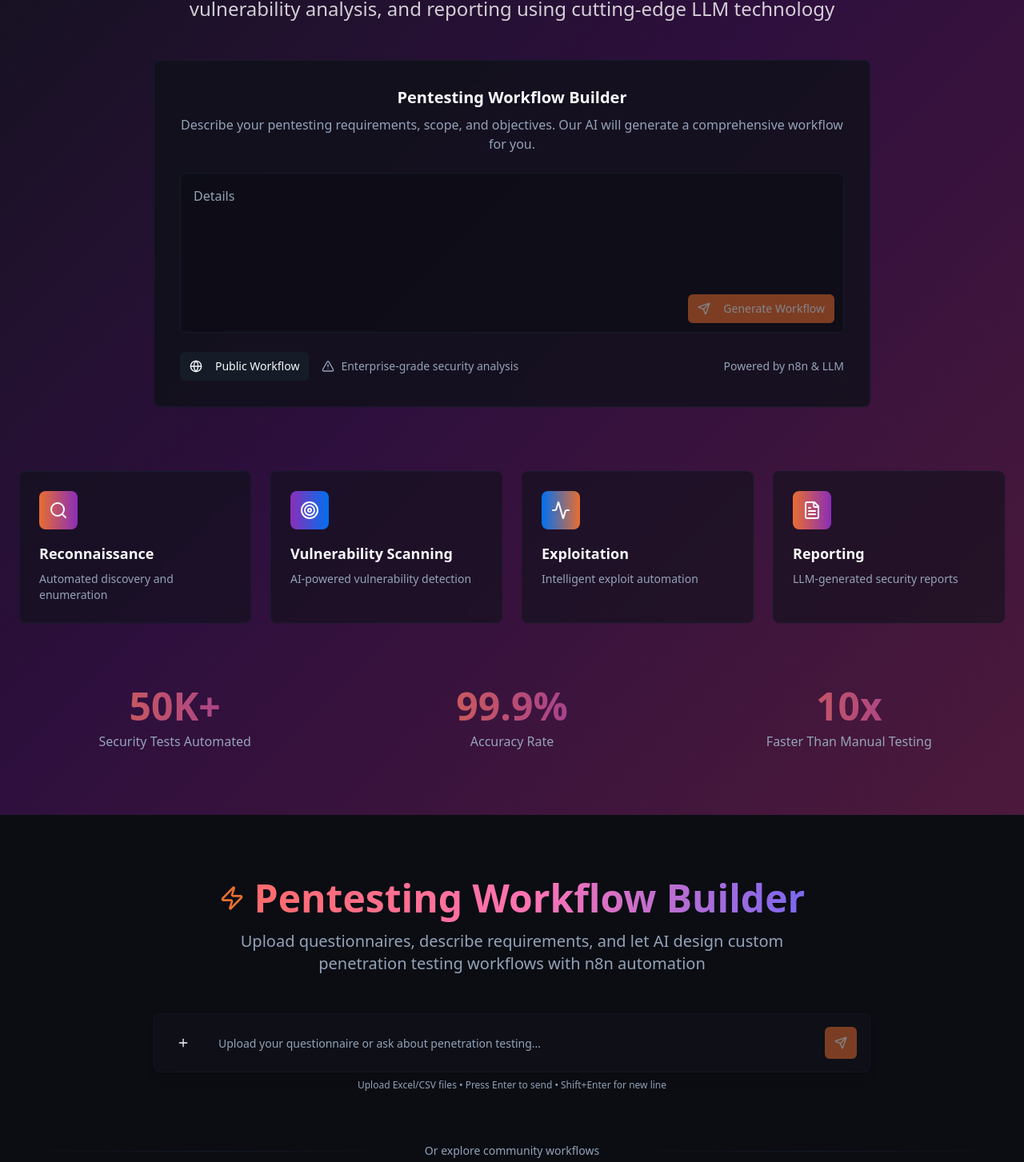
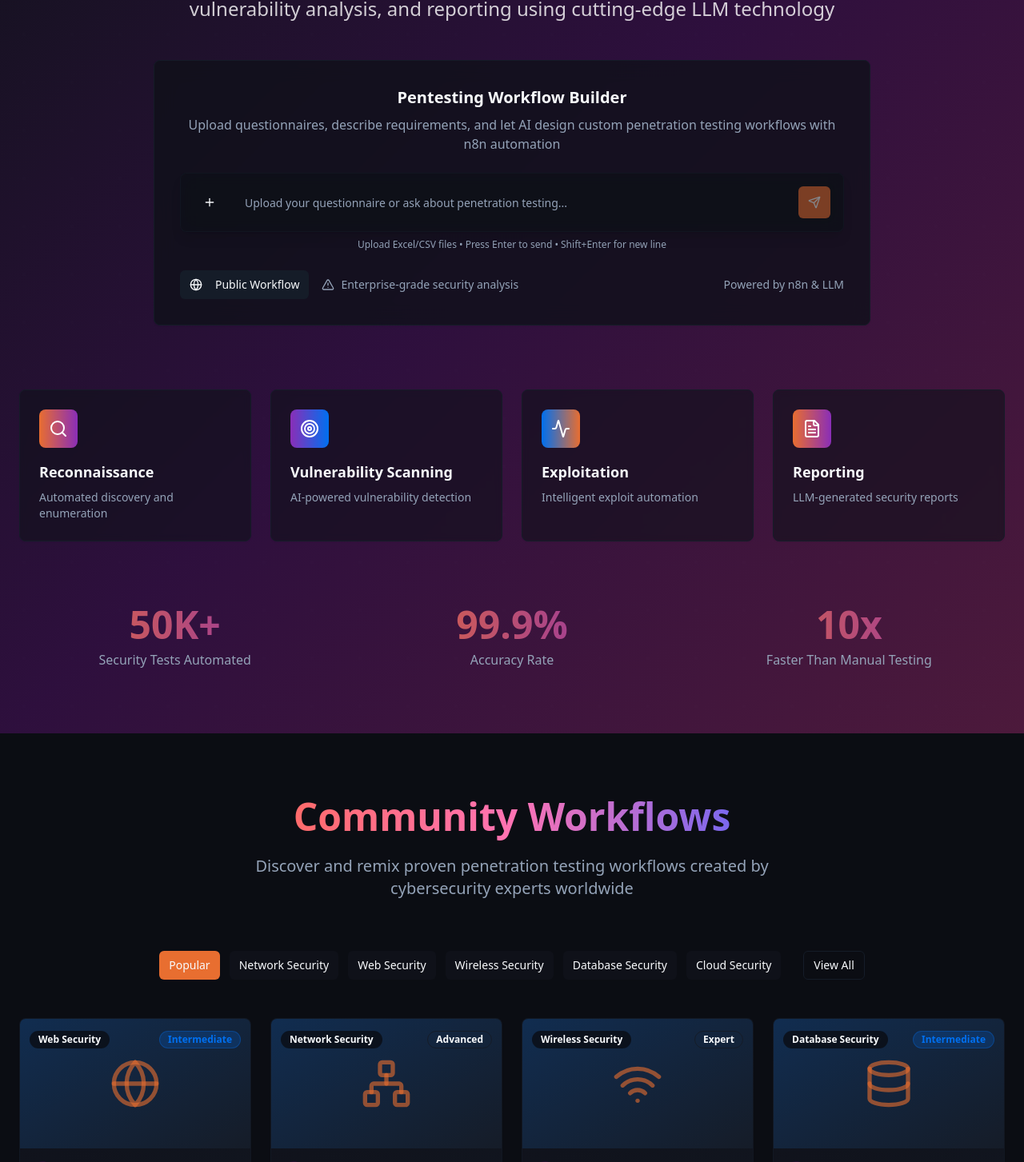
Before and after one commit to warl0ckwraith/sentix-v2, a React (Vite) app: page / in a window 1280 px wide. Shown: the part 427-1880 px from the top of the page at 80% size. Built offline with nearby package versions, Linux system fonts and the light colour scheme.

Commit message:
Integrate upload section
Integrate the file upload and prompt input section into the "Pentesting Workflow Builder" section. This change aims to provide a more cohesive user experience by allowing users to upload questionnaires and describe requirements directly within the workflow builder.

```diff
--- a/src/components/HeroSection.tsx
+++ b/src/components/HeroSection.tsx
@@ -2,6 +2,7 @@ import { useState } from "react";
 import { Button } from "@/components/ui/button";
 import { Textarea } from "@/components/ui/textarea";
 import { Card } from "@/components/ui/card";
+import { ChatUpload } from "@/components/ChatUpload";
 import {
   Shield,
   Target,
@@ -61,25 +62,12 @@ export const HeroSection = () => {
           <Card className="max-w-4xl mx-auto p-8 bg-card/80 backdrop-blur-md border-border">
             <div className="mb-6">
               <h3 className="text-xl font-semibold text-foreground mb-2">Pentesting Workflow Builder</h3>
-              <p className="text-muted-foreground">Describe your pentesting requirements, scope, and objectives. Our AI will generate a comprehensive workflow for you.</p>
+              <p className="text-muted-foreground">Upload questionnaires, describe requirements, and let AI design custom penetration testing workflows with n8n automation</p>
             </div>
-            <form onSubmit={handleSubmit} className="space-y-6">
-              <div className="relative">
-                <Textarea
-                  value={prompt}
-                  onChange={(e) => setPrompt(e.target.value)}
-                  placeholder="Details"
-                  className="min-h-[200px] text-base bg-background/60 border-border text-foreground placeholder:text-muted-foreground resize-none p-4"
-                />
-                <Button
-                  type="submit"
-                  size="sm"
-                  className="absolute right-3 bottom-3 bg-primary hover:bg-primary/90"
-                  disabled={!prompt.trim()}
-                >
-                  <Send className="h-4 w-4 mr-2" />
-                  Generate Workflow
-                </Button>
+
+            {/* Chat Upload Interface */}
+            <div className="mb-6">
+              <ChatUpload />
             </div>
 
             <div className="flex items-center justify-between">
@@ -105,7 +93,6 @@ export const HeroSection = () => {
                 Powered by n8n & LLM
               </div>
             </div>
-            </form>
           </Card>
         </div>
 
--- a/src/components/WorkflowShowcase.tsx
+++ b/src/components/WorkflowShowcase.tsx
@@ -2,7 +2,6 @@ import { Card } from "@/components/ui/card";
 import { Badge } from "@/components/ui/badge";
 import { Button } from "@/components/ui/button";
 import { Link } from "react-router-dom";
-import { ChatUpload } from "@/components/ChatUpload";
 import {
   Shield,
   Network,
@@ -13,8 +12,7 @@ import {
   Eye,
   Play,
   Star,
-  Users,
-  Zap
+  Users
 } from "lucide-react";
 
 export const WorkflowShowcase = () => {
@@ -86,29 +84,14 @@ export const WorkflowShowcase = () => {
       <div className="max-w-7xl mx-auto">
         {/* Header */}
         <div className="text-center mb-16">
-          <div className="flex items-center justify-center mb-4">
-            <Zap className="h-8 w-8 text-primary mr-3" />
-            <h2 className="text-3xl md:text-4xl lg:text-5xl font-bold">
-              <span className="bg-gradient-to-r from-[#FF6B6B] via-[#FF73B3] to-[#7B68EE] bg-clip-text text-transparent">
-                Pentesting Workflow Builder
-              </span>
-            </h2>
-          </div>
-          <p className="text-lg sm:text-xl text-muted-foreground max-w-3xl mx-auto mb-12">
-            Upload questionnaires, describe requirements, and let AI design custom penetration testing workflows with n8n automation
+          <h2 className="text-4xl md:text-5xl font-bold mb-6">
+            <span className="bg-gradient-to-r from-[#FF6B6B] via-[#FF73B3] to-[#7B68EE] bg-clip-text text-transparent">
+              Community Workflows
+            </span>
+          </h2>
+          <p className="text-xl text-muted-foreground max-w-3xl mx-auto">
+            Discover and remix proven penetration testing workflows created by cybersecurity experts worldwide
           </p>
-
-          {/* Chat Upload Interface */}
-          <div className="max-w-4xl mx-auto mb-16">
-            <ChatUpload />
-          </div>
-        </div>
-
-        {/* Divider */}
-        <div className="flex items-center gap-4 mb-16">
-          <div className="flex-1 h-px bg-gradient-to-r from-transparent via-border to-transparent"></div>
-          <span className="text-sm text-muted-foreground bg-background px-4">Or explore community workflows</span>
-          <div className="flex-1 h-px bg-gradient-to-r from-transparent via-border to-transparent"></div>
         </div>
 
         {/* Category Filter */}
```
Lines whose indentation alone changed are shown as unchanged.
